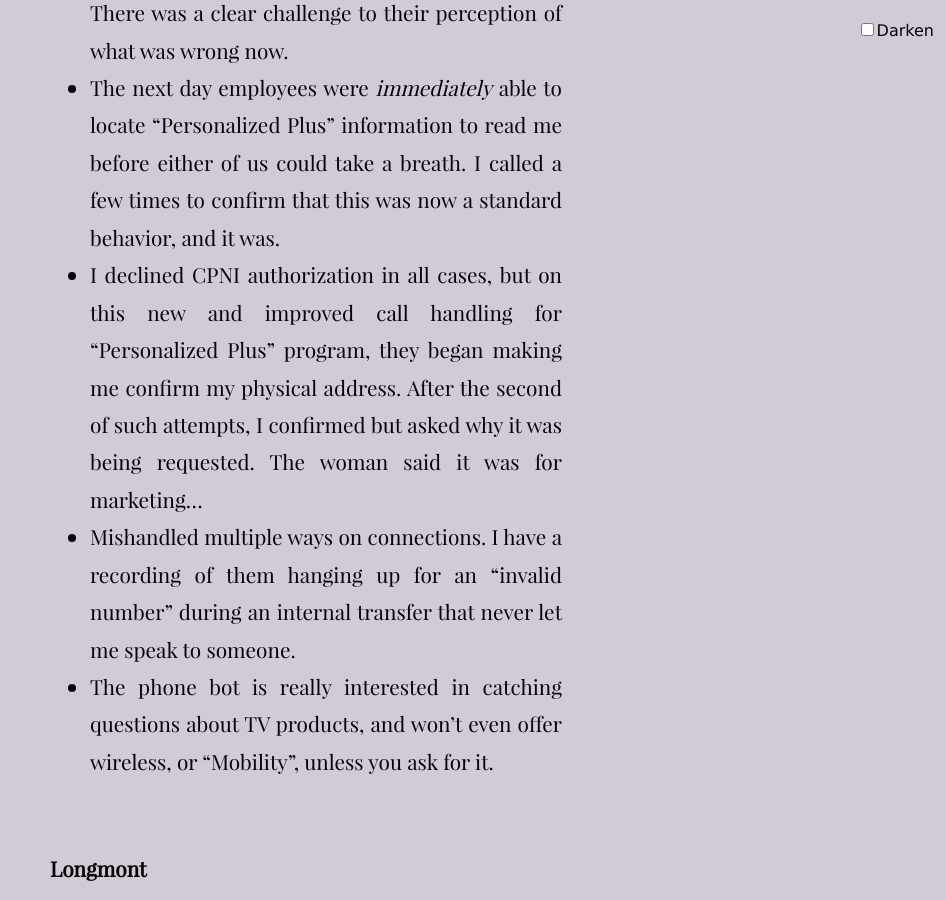
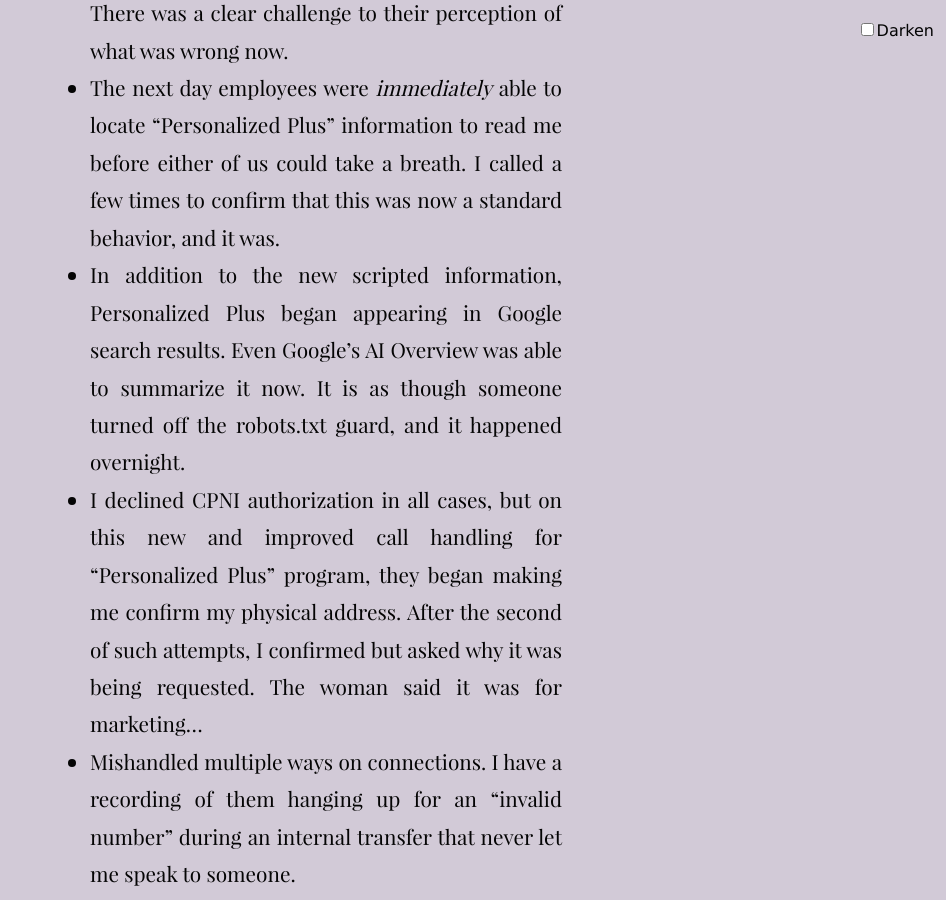
Before and after one commit to tiliv/antibody, a Jekyll site: the page built from docs/journal/autumn-ryan-Personalized-Plus/index.md, in a window 1280 px wide and 900 px high, scrolled down 10026 px. Shown: the whole window, without its empty margins (334-1280 px from the left). Built offline with Jekyll 4.4.1, drawn with Linux system fonts in a browser that asks for light colours.

Commit message:
Add Google note

```diff
--- a/docs/journal/autumn-ryan-Personalized-Plus/index.md
+++ b/docs/journal/autumn-ryan-Personalized-Plus/index.md
@@ -114,6 +114,7 @@
 - In every case, I am getting to talk to an employee because when I ask for "Personalized Plus", the system does not understand me. It frequently got things wrong, forcing me to restart my call to escape a misunderstood question.
 - Regardless, employees after this point were unavoidably caught off their guard by my ability to cite how many days the policy had been in effect. There was a clear challenge to their perception of what was wrong now.
 - The next day employees were _immediately_ able to locate "Personalized Plus" information to read me before either of us could take a breath. I called a few times to confirm that this was now a standard behavior, and it was.
+- In addition to the new scripted information, Personalized Plus began appearing in Google search results. Even Google's AI Overview was able to summarize it now. It is as though someone turned off the robots.txt guard, and it happened overnight.
 - I declined CPNI authorization in all cases, but on this new and improved call handling for "Personalized Plus" program, they began making me confirm my physical address. After the second of such attempts, I confirmed but asked why it was being requested. The woman said it was for marketing...
 - Mishandled multiple ways on connections. I have a recording of them hanging up for an "invalid number" during an internal transfer that never let me speak to someone.
 - The phone bot is really interested in catching questions about TV products, and won't even offer wireless, or "Mobility", unless you ask for it.
```
